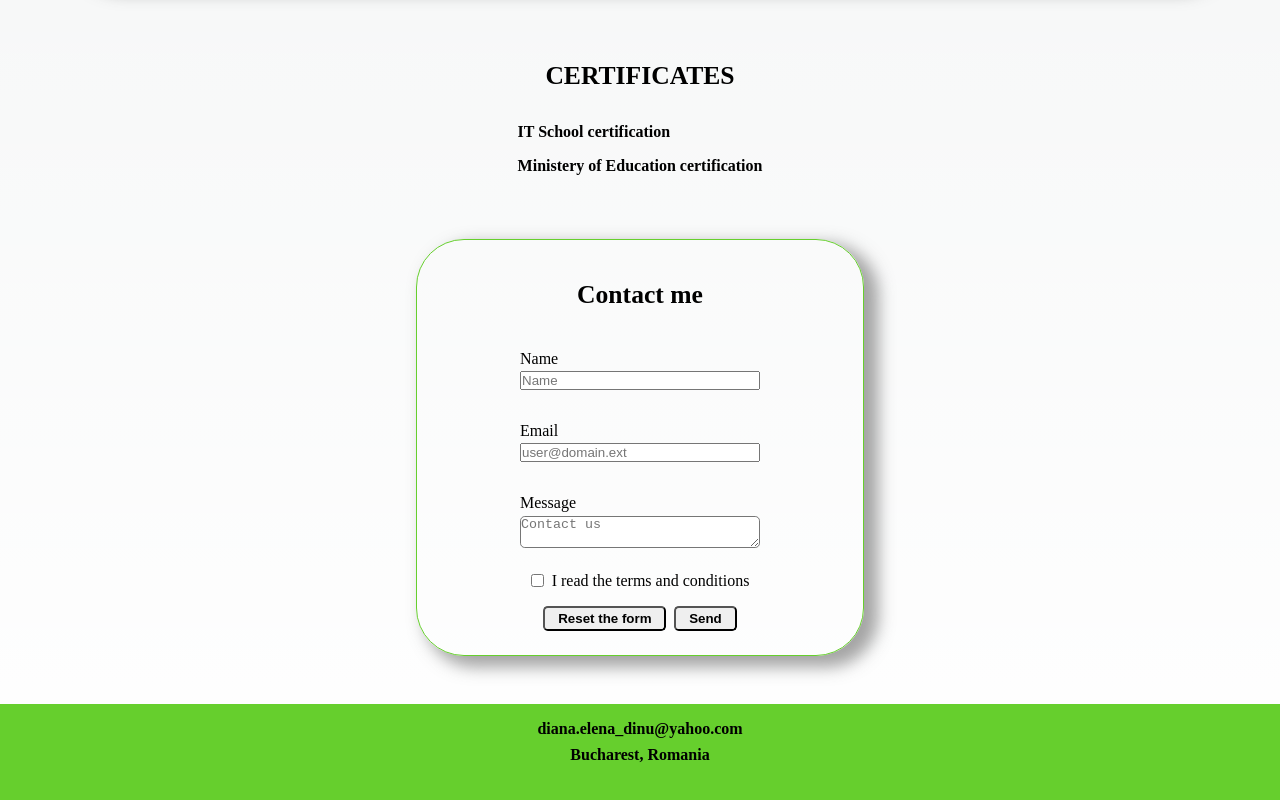
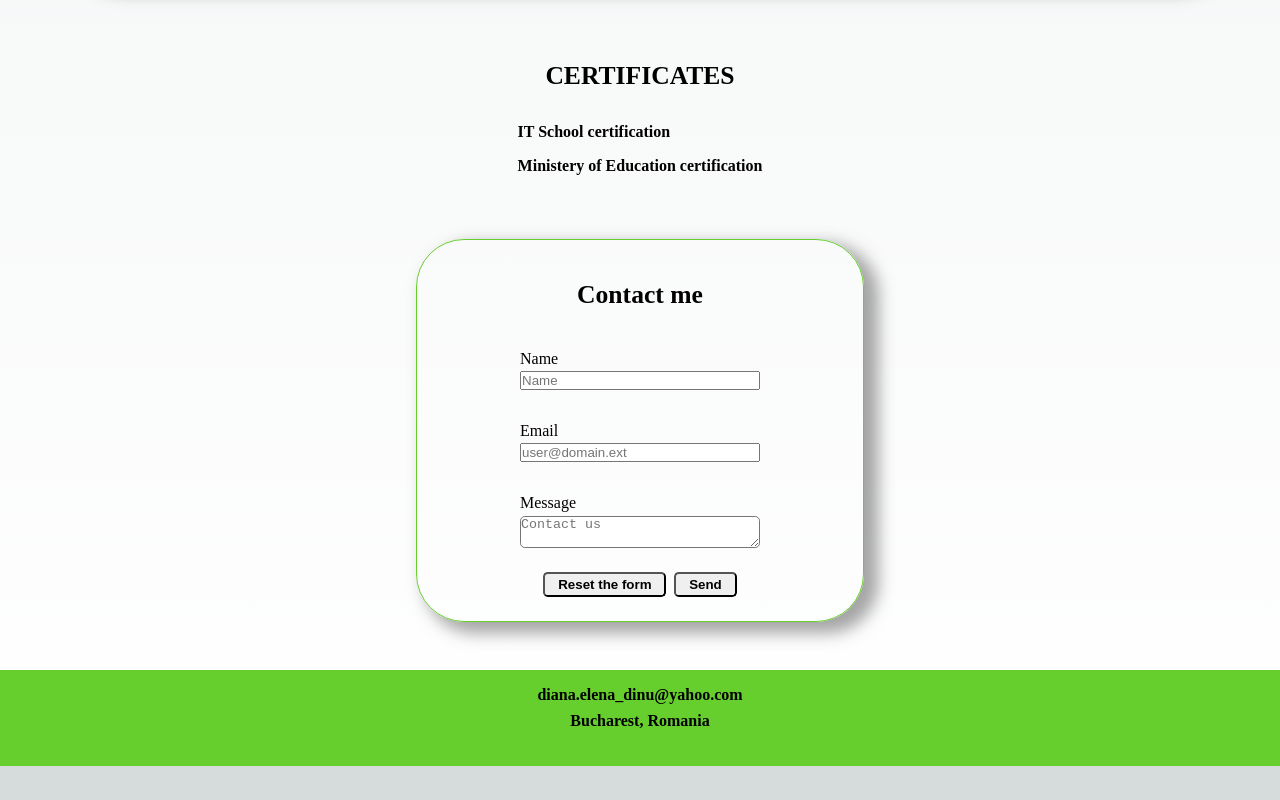
Before and after one commit to Diana-Elen/portofolio, a Next.js app in the folder my-portofolio/: page / in a window 1280 px wide. Shown: the part 3337-4137 px from the top of the page. After the commit the page ends 4103 px from the top, so only its background shows below. Built offline with nearby package versions, Linux system fonts and the light colour scheme; a web font is replaced by a local one.

Commit message:
update form

```diff
--- a/my-portofolio/components/Form.js
+++ b/my-portofolio/components/Form.js
@@ -19,10 +19,6 @@ export default function Form() {
                 <textarea className={styles.textarea} placeholder="Contact us" name="message" required>
                 </textarea>
                 </label>
-                <div className={styles.checkbox_group}>
-                    <input type="checkbox" id="val1" name="accept" required/>
-                    <label>I read the terms and conditions</label>
-                </div>
                 <div className={styles.btn_group}>
                     <button className={styles.button_style} type="reset" value="Reset the form">Reset the form</button>
                     <button className={styles.button_style} type="submit" id="submit" value="Send">
```
